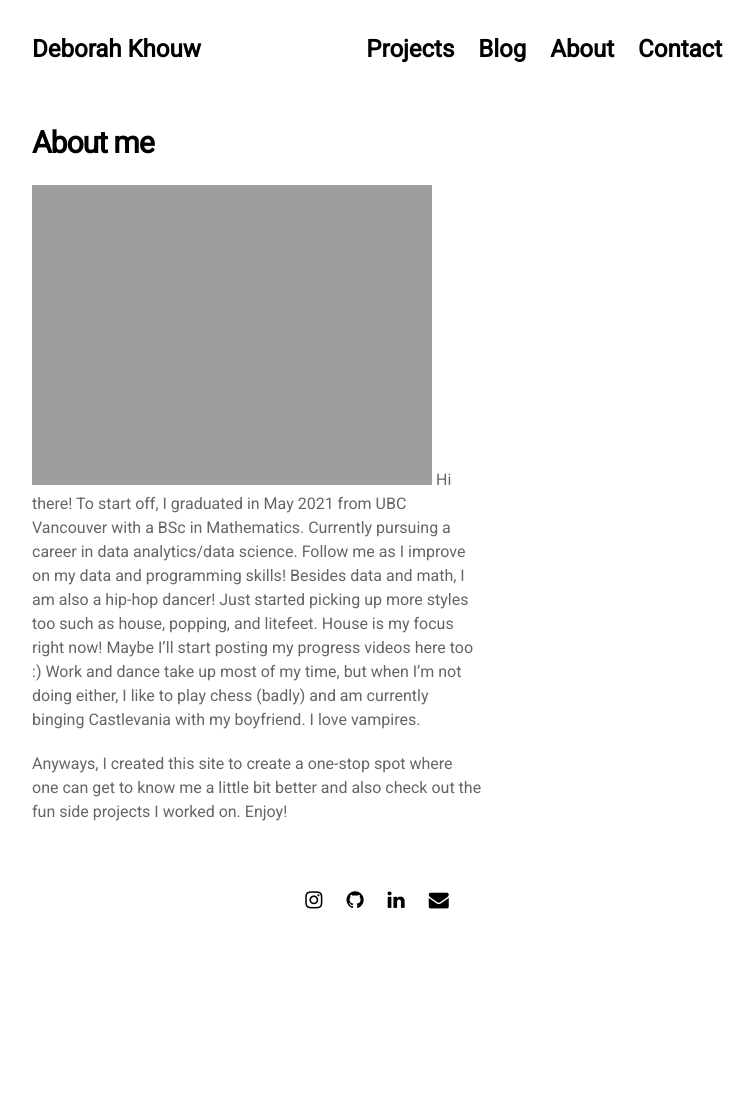
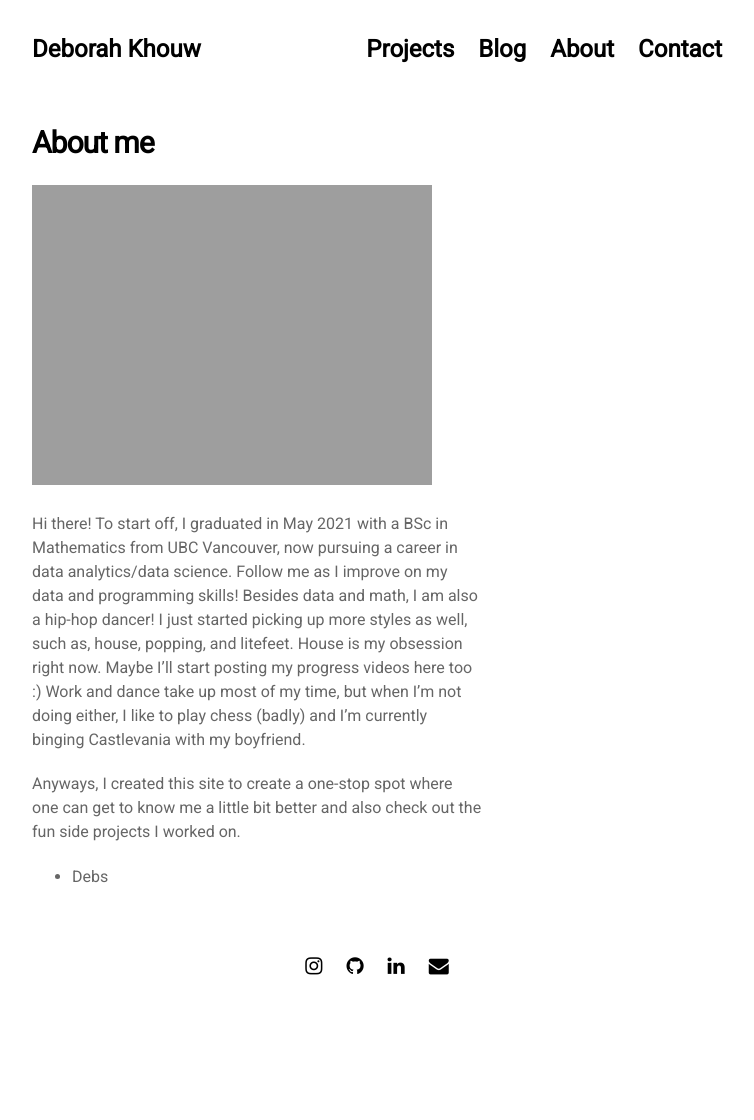
Before and after one commit to dkhouw/dkhouw.github.io, a Jekyll site: the page built from pages/about.md, in a window 1280 px wide. Shown: the whole page, without its empty margins (263-1017 px from the left). Built offline with Jekyll 4.4.1, drawn with Linux system fonts in a browser that asks for light colours; nearby versions of some CDN libraries; before the commit the page ends 1054 px from its top, so only the background shows below that.

Commit message:
Update about.md

```diff
--- a/pages/about.md
+++ b/pages/about.md
@@ -7,6 +7,9 @@ permalink: /about
 # About me
 
 ![Picture of Deborah](/assets/img/projects/headshot.jpg =250x250)
-Hi there! To start off, I graduated in May 2021 from UBC Vancouver with a BSc in Mathematics. Currently pursuing a career in data analytics/data science. Follow me as I improve on my data and programming skills! Besides data and math, I am also a hip-hop dancer! Just started picking up more styles too such as house, popping, and litefeet. House is my focus right now! Maybe I'll start posting my progress videos here too :) Work and dance take up most of my time, but when I'm not doing either, I like to play chess (badly) and am currently binging Castlevania with my boyfriend. I love vampires.
 
-Anyways, I created this site to create a one-stop spot where one can get to know me a little bit better and also check out the fun side projects I worked on. Enjoy!
+Hi there! To start off, I graduated in May 2021 with a BSc in Mathematics from UBC Vancouver, now pursuing a career in data analytics/data science. Follow me as I improve on my data and programming skills! Besides data and math, I am also a hip-hop dancer! I just started picking up more styles as well, such as, house, popping, and litefeet. House is my obsession right now. Maybe I'll start posting my progress videos here too :) Work and dance take up most of my time, but when I'm not doing either, I like to play chess (badly) and I'm currently binging Castlevania with my boyfriend.
+
+Anyways, I created this site to create a one-stop spot where one can get to know me a little bit better and also check out the fun side projects I worked on.
+
+- Debs
```
